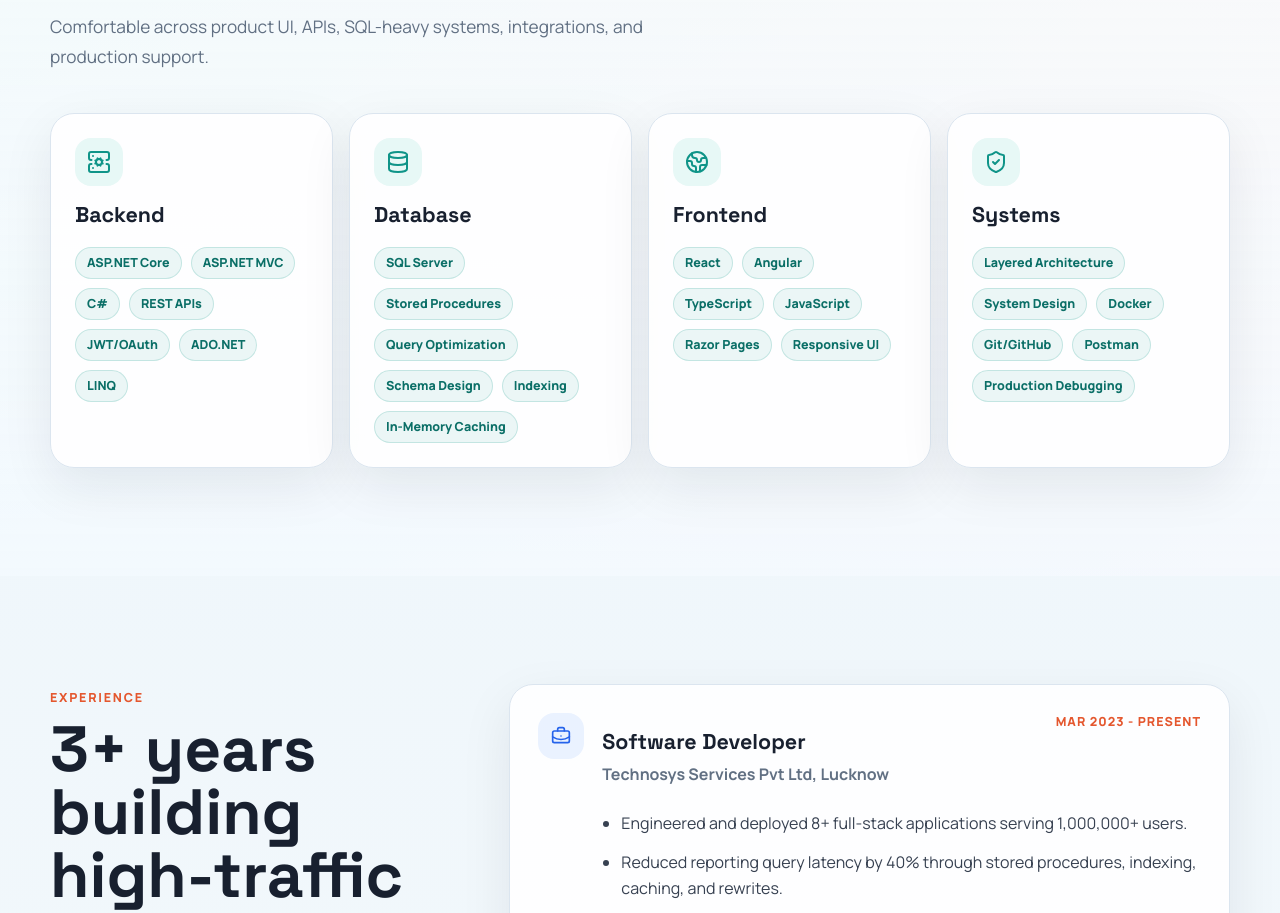
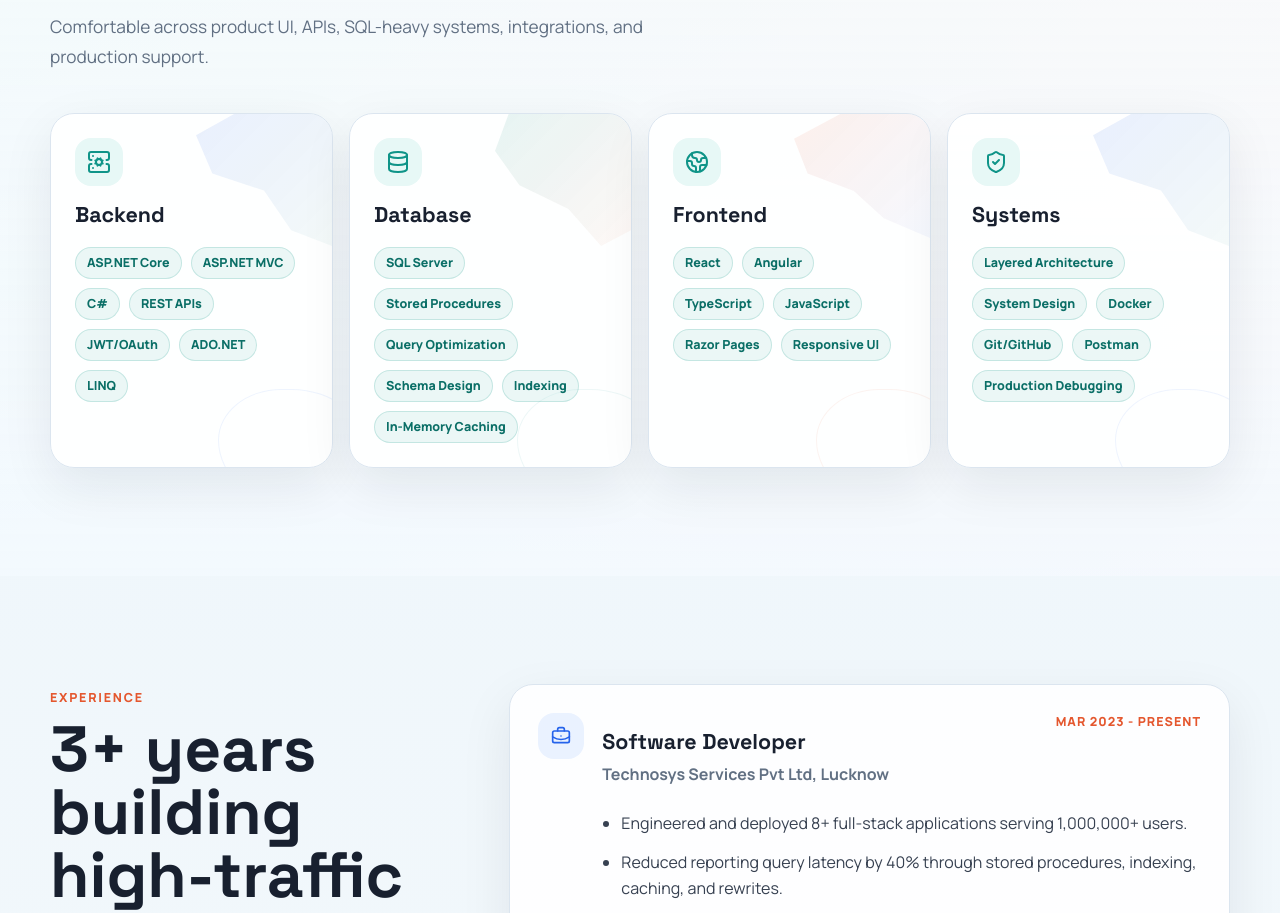
Before and after one commit to shubham-s-patel/portfolio-2, a React (Vite) app: page / in a window 1280 px wide. Shown: the part 2677-3590 px from the top of the page. Built offline with nearby package versions, Linux system fonts and the light colour scheme.

Commit message:
Signed-off-by: Sonal <117053184+one-shubham180@users.noreply.github.com>

```diff
--- a/src/index.css
+++ b/src/index.css
@@ -495,6 +495,70 @@ svg {
   border-radius: 24px;
   background: rgba(255, 255, 255, 0.9);
   box-shadow: 0 18px 52px rgba(15, 23, 42, 0.08);
+  transition:
+    border-color 180ms ease,
+    box-shadow 180ms ease,
+    transform 180ms ease;
+}
+
+.skill-card {
+  position: relative;
+  isolation: isolate;
+  overflow: hidden;
+}
+
+.skill-card > * {
+  position: relative;
+  z-index: 1;
+}
+
+.skill-card::before {
+  position: absolute;
+  top: 0;
+  right: 0;
+  z-index: 0;
+  width: var(--shape-width, 44%);
+  min-width: 136px;
+  height: var(--shape-height, 132px);
+  background:
+    linear-gradient(135deg, var(--shape-start, rgba(37, 99, 235, 0.12)), var(--shape-end, rgba(15, 148, 136, 0.06))),
+    rgba(255, 255, 255, 0.3);
+  clip-path: polygon(var(--shape-points, 28% 0, 100% 0, 100% 100%, 70% 88%, 50% 58%, 12% 45%, 0 16%));
+  content: "";
+  opacity: 0.85;
+  pointer-events: none;
+}
+
+.skill-card::after {
+  position: absolute;
+  right: -34px;
+  bottom: -42px;
+  z-index: 0;
+  width: 146px;
+  height: 118px;
+  border: 1px solid var(--shape-line, rgba(37, 99, 235, 0.1));
+  border-radius: 46% 54% 38% 62%;
+  background: transparent;
+  content: "";
+  opacity: 0.7;
+  pointer-events: none;
+}
+
+.skill-card:nth-child(2) {
+  --shape-start: rgba(15, 148, 136, 0.12);
+  --shape-end: rgba(228, 87, 46, 0.055);
+  --shape-line: rgba(15, 148, 136, 0.1);
+  --shape-width: 48%;
+  --shape-points: 10% 0, 100% 0, 100% 88%, 78% 100%, 54% 72%, 18% 54%, 0 28%;
+}
+
+.skill-card:nth-child(3) {
+  --shape-start: rgba(228, 87, 46, 0.105);
+  --shape-end: rgba(37, 99, 235, 0.055);
+  --shape-line: rgba(228, 87, 46, 0.1);
+  --shape-width: 42%;
+  --shape-height: 124px;
+  --shape-points: 34% 0, 100% 0, 100% 100%, 66% 84%, 44% 62%, 10% 48%, 0 20%;
 }
 
 .project-card {
@@ -704,6 +768,10 @@ svg {
   color: #334155;
   font-weight: 800;
   line-height: 1.35;
+  transition:
+    border-color 180ms ease,
+    box-shadow 180ms ease,
+    transform 180ms ease;
 }
 
 .service-item svg {
@@ -736,6 +804,21 @@ svg {
   flex-wrap: wrap;
   justify-content: flex-end;
   gap: 12px;
+}
+
+@media (hover: hover) and (pointer: fine) {
+  .project-card:hover,
+  .skill-card:hover,
+  .timeline-item:hover,
+  .education-grid article:hover,
+  .service-item:hover {
+    border-color: rgba(37, 99, 235, 0.34);
+    box-shadow:
+      inset 0 0 0 1px rgba(37, 99, 235, 0.16),
+      0 0 0 4px rgba(37, 99, 235, 0.055),
+      0 22px 62px rgba(15, 23, 42, 0.11);
+    transform: translateY(-2px);
+  }
 }
 
 @media (max-width: 1040px) {
```
Also changed, not shown: 1 other file (tests, documents, lock files or other folders).
